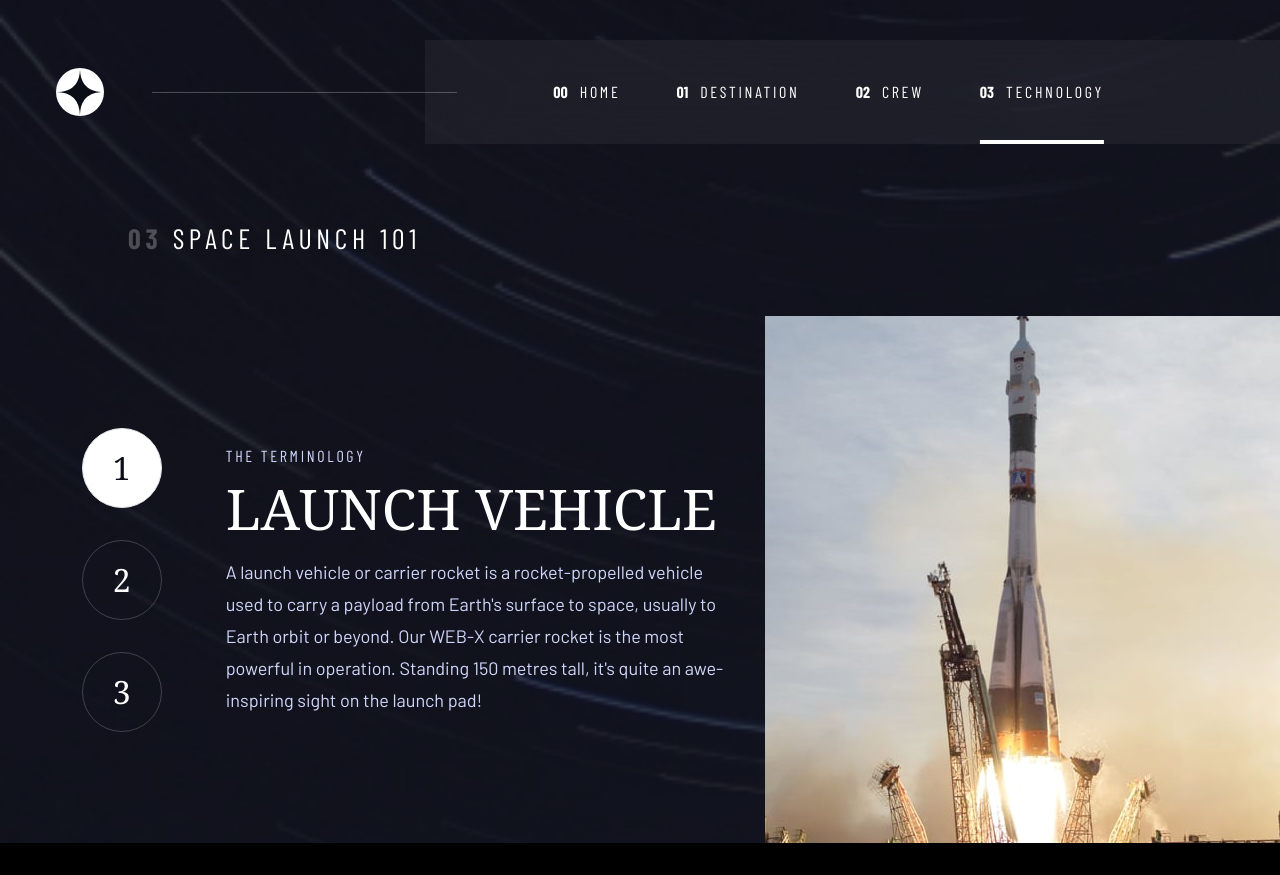
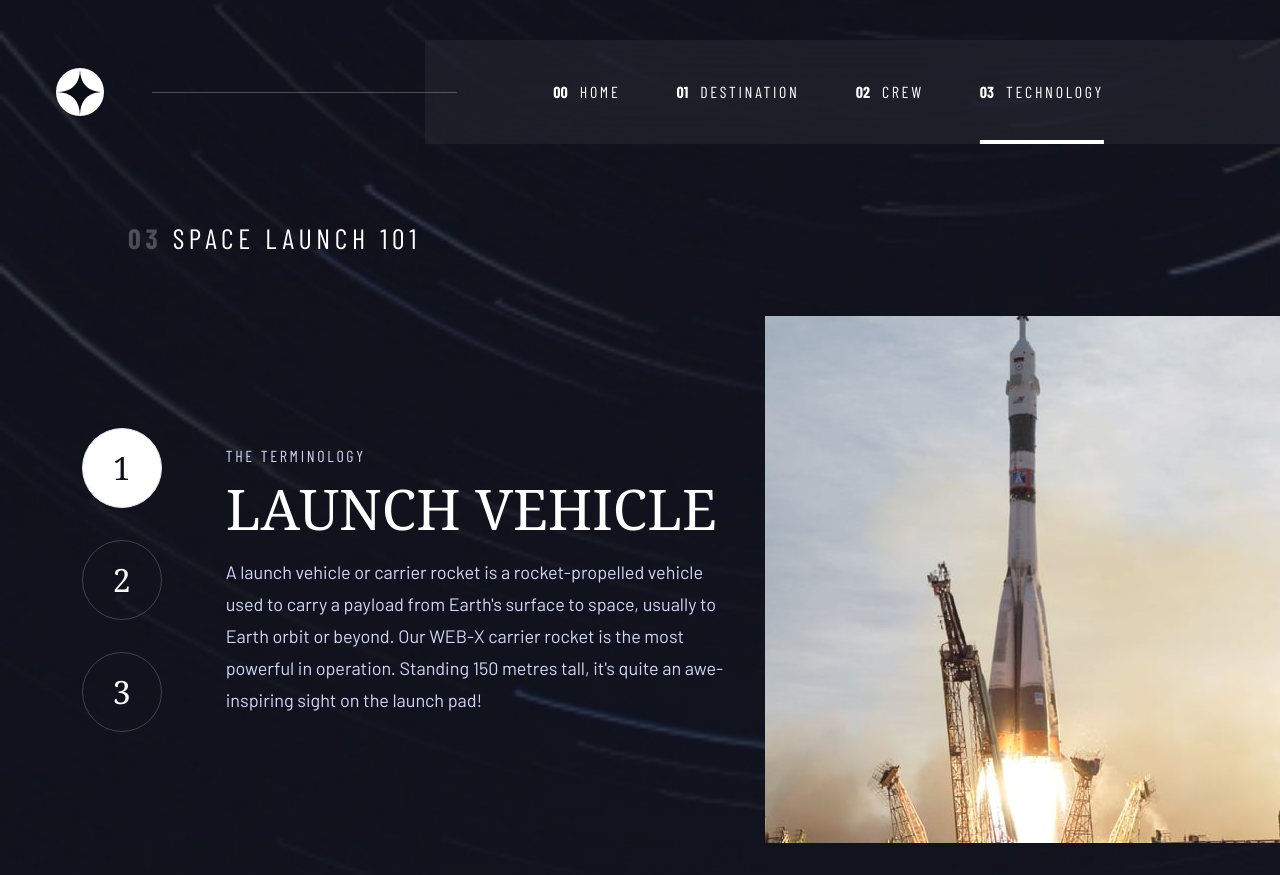
Before and after one commit to FESTUSNIX/space-tourism-frontend-mentor, a React (Create React App) app: page /technology in a window 1280 px wide. Before the commit the page ends 843 px from the top, so only its background shows below. Built offline with nearby package versions, Linux system fonts and the light colour scheme; a web font is replaced by a local one.

Commit message:
Added slider component

```diff
--- /dev/null
+++ b/src/components/MotionSlider.tsx
@@ -0,0 +1,85 @@
+import { motion, AnimatePresence, useMotionValue } from 'framer-motion'
+import usePrevious from '../hooks/usePrevious'
+import useResponsive from '../hooks/useResponsive'
+
+type VariantProps = {
+	prevPage: number
+	page: number
+	vertical: boolean
+}
+
+type Props = {
+	children: React.ReactNode
+	page: number
+	setPage: React.Dispatch<React.SetStateAction<number>>
+	className: string
+	dataLength: number
+	vertical?: boolean
+}
+
+const variants = {
+	initialState: ({ prevPage, page, vertical }: VariantProps) => {
+		const direction = vertical ? { y: prevPage > page ? '-80%' : '80%' } : { x: prevPage > page ? '-80%' : '80%' }
+
+		return {
+			...direction,
+			transition: { duration: 0.5, ease: 'easeInOut' }
+		}
+	},
+	animateState: ({ vertical }: VariantProps) => {
+		const direction = vertical ? { y: 0 } : { x: 0 }
+
+		return {
+			...direction
+		}
+	},
+	exitState: ({ prevPage, page, vertical }: VariantProps) => {
+		const direction = vertical ? { y: prevPage > page ? '100%' : '-100%' } : { x: prevPage > page ? '100%' : '-100%' }
+
+		return {
+			...direction,
+			transition: { ease: 'easeInOut' }
+		}
+	}
+}
+
+export const MotionSlider = ({ children, page, setPage, className, vertical, dataLength }: Props) => {
+	const { isMD } = useResponsive()
+
+	const prevPage = usePrevious(page)
+
+	const motionVal = useMotionValue(0)
+
+	const dragDistance = isMD ? 150 : 100
+
+	const handleDrag = () => {
+		if (motionVal.get() > dragDistance) {
+			if (page === 0) return setPage(dataLength - 1)
+			setPage(page - 1)
+		}
+		if (motionVal.get() < -dragDistance) {
+			if (page === dataLength - 1) return setPage(0)
+			setPage(page + 1)
+		}
+	}
+
+	return (
+		<AnimatePresence mode='wait' initial={false} custom={{ prevPage, page, vertical }}>
+			<motion.div
+				key={page}
+				variants={variants}
+				initial='initialState'
+				animate='animateState'
+				exit='exitState'
+				custom={{ prevPage, page, vertical }}
+				drag={vertical ? 'y' : 'x'}
+				dragConstraints={vertical ? { top: 0, bottom: 0 } : { left: 0, right: 0 }}
+				dragTransition={{ bounceStiffness: 600, bounceDamping: 16 }}
+				style={vertical ? { y: motionVal } : { x: motionVal }}
+				onDragEnd={() => handleDrag()}
+				className={className}>
+				{children}
+			</motion.div>
+		</AnimatePresence>
+	)
+}
--- a/src/components/index.ts
+++ b/src/components/index.ts
@@ -1,2 +1,3 @@
 export { Navbar } from './Navbar'
 export { PageTitle } from './PageTitle'
+export { MotionSlider } from './MotionSlider'
--- a/src/pages/Crew.tsx
+++ b/src/pages/Crew.tsx
@@ -1,21 +1,26 @@
 import { useState } from 'react'
-import { PageTitle } from '../components'
+import { MotionSlider, PageTitle } from '../components'
 import { data } from '../data/data'
 
 export const Crew = () => {
-	const [currentPage, setCurrentPage] = useState<number>(0)
+	const [page, setPage] = useState(0)
 
-	const crew = data.crew[currentPage]
+	const crew = data.crew[page]
 
 	return (
 		<div className='crew flex grow flex-col items-center'>
 			<PageTitle pageNumber={2}>meet your crew</PageTitle>
 
-			<div className='wrapper flex w-full grow flex-col items-center md:flex-col-reverse xl:flex-row-reverse xl:items-end xl:justify-between xl:gap-12'>
+			<MotionSlider
+				page={page}
+				setPage={setPage}
+				dataLength={data.crew.length}
+				className='wrapper flex w-full grow cursor-grab flex-col items-center md:flex-col-reverse xl:flex-row-reverse xl:items-end xl:justify-between xl:gap-12'>
 				<div className='relative flex w-full border-white/20 max-md:mb-8 max-md:border-b md:mt-auto md:h-0 md:max-w-xl md:grow xl:h-auto xl:w-auto xl:shrink-0 xl:grow'>
 					<img
 						src={crew.images.webp}
 						alt=''
+						draggable='false'
 						className='mx-auto max-md:w-1/2 xl:absolute xl:bottom-0 xl:left-1/2 xl:max-w-3xl xl:-translate-x-1/2'
 					/>
 				</div>
@@ -26,9 +31,9 @@ export const Crew = () => {
 							<span
 								key={index}
 								className={`cursor-pointer rounded-full p-1.5 lg:p-2 ${
-									currentPage === index ? 'bg-white' : 'bg-white/20 duration-300 hover:bg-white/50'
+									page === index ? 'bg-white' : 'bg-white/20 duration-300 hover:bg-white/50'
 								}`}
-								onClick={() => setCurrentPage(index)}></span>
+								onClick={() => setPage(index)}></span>
 						))}
 					</div>
 
@@ -45,7 +50,7 @@ export const Crew = () => {
 						</div>
 					</div>
 				</div>
-			</div>
+			</MotionSlider>
 		</div>
 	)
 }
--- a/src/pages/Destinations.tsx
+++ b/src/pages/Destinations.tsx
@@ -1,84 +1,25 @@
-import { useEffect, useRef, useState } from 'react'
-import { PageTitle } from '../components'
+import { useState } from 'react'
+import { MotionSlider, PageTitle } from '../components'
 import { data } from '../data/data'
-import { motion, AnimatePresence, useMotionValue, useTransform } from 'framer-motion'
-import usePrevious from '../hooks/usePrevious'
-import useResponsive from '../hooks/useResponsive'
-
-const variants = {
-	initialState: ({ prevPage, page }: { prevPage: number; page: number }) => {
-		return {
-			x: prevPage > page ? '-100%' : '100%',
-			transition: { duration: 0.5, ease: 'easeInOut' }
-		}
-	},
-	animateState: {
-		x: 0
-	},
-	exitState: ({ prevPage, page }: { prevPage: number; page: number }) => {
-		return {
-			x: prevPage > page ? '100%' : '-100%',
-			transition: { ease: 'easeInOut' }
-		}
-	}
-}
 
 export const Destinations = () => {
-	const { isMD } = useResponsive()
-
 	const [page, setPage] = useState(0)
-	const prevPage = usePrevious(page)
 
 	const destinations = data.destinations[page]
-
-	const x = useMotionValue(0)
-	const dragDistance = isMD ? 150 : 100
-
-	const circlePathRight = useTransform(x, [-dragDistance, -50, 0, dragDistance], [1, 0, 0, 0])
-	// const circleOpacityRight = useTransform(x, [-dragDistance, -50, 0, dragDistance], [1, 0, 0, 0])
-
-	const circlePathLeft = useTransform(x, [-dragDistance, 0, 50, dragDistance], [0, 0, 0, 1])
-	// const circleOpacityLeft = useTransform(x, [-dragDistance, 0, 50, dragDistance], [0, 0, 0, 1])
-
-	// const draggable = useRef<HTMLDivElement>(null)
-
-	const handleDrag = () => {
-		circlePathLeft.set(0)
-
-		if (x.get() > dragDistance) {
-			if (page === 0) return setPage(data.destinations.length - 1)
-			setPage(page - 1)
-		}
-		if (x.get() < -dragDistance) {
-			if (page === data.destinations.length - 1) return setPage(0)
-			setPage(page + 1)
-		}
-	}
-
 	return (
 		<div className='destinations flex flex-col items-center'>
 			<PageTitle pageNumber={1}>pick your destination</PageTitle>
 
-			<AnimatePresence mode='wait' initial={false} custom={{ prevPage, page }}>
-				<motion.div
-					key={page}
-					variants={variants}
-					initial='initialState'
-					animate='animateState'
-					exit='exitState'
-					custom={{ prevPage, page }}
-					drag='x'
-					dragConstraints={{ left: 0, right: 0 }}
-					dragTransition={{ bounceStiffness: 600, bounceDamping: 16 }}
-					style={{ x }}
-					onDragEnd={() => handleDrag()}
-					// ref={draggable}
+			<MotionSlider
+				page={page}
+				setPage={setPage}
+				dataLength={data.destinations.length}
 				className='wrapper flex w-full cursor-grab flex-col items-center lg:flex-row lg:items-end lg:justify-center lg:gap-20 xl:gap-32 xl:px-24'>
 				<img
 					src={destinations.images.webp}
 					alt=''
 					draggable='false'
-						className='mb-8 w-1/2 max-w-md grow select-none md:max-lg:w-80'
+					className='mb-8 w-1/2 max-w-md grow md:max-lg:w-80'
 				/>
 
 				<div className='flex flex-col items-center lg:items-start'>
@@ -116,36 +57,7 @@ export const Destinations = () => {
 						</div>
 					</div>
 				</div>
-
-					<svg
-						xmlns='http://www.w3.org/2000/svg'
-						viewBox='0 0 24 24'
-						fill='none'
-						stroke='currentColor'
-						strokeWidth='0.5'
-						strokeLinecap='square'
-						strokeLinejoin='miter'
-						className='feather feather-arrow-left-circle fixed left-0 top-1/2 h-12 w-12 -translate-y-1/2 -translate-x-full md:h-16 md:w-16'>
-						<motion.circle cx='12' cy='12' r='10' style={{ pathLength: circlePathLeft }}></motion.circle>
-						<motion.polyline points='12 8 8 12 12 16' style={{ pathLength: circlePathLeft }}></motion.polyline>
-						<motion.line x1='16' y1='12' x2='8' y2='12' style={{ pathLength: circlePathLeft }}></motion.line>
-					</svg>
-
-					<svg
-						xmlns='http://www.w3.org/2000/svg'
-						viewBox='0 0 24 24'
-						fill='none'
-						stroke='currentColor'
-						strokeWidth='0.5'
-						strokeLinecap='square'
-						strokeLinejoin='miter'
-						className='feather feather-arrow-right-circle fixed right-0 top-1/2 h-12 w-12 -translate-y-1/2 translate-x-full md:h-16 md:w-16'>
-						<motion.circle cx='12' cy='12' r='10' style={{ pathLength: circlePathRight }}></motion.circle>
-						<motion.polyline points='12 16 16 12 12 8' style={{ pathLength: circlePathRight }}></motion.polyline>
-						<motion.line x1='8' y1='12' x2='16' y2='12' style={{ pathLength: circlePathRight }}></motion.line>
-					</svg>
-				</motion.div>
-			</AnimatePresence>
+			</MotionSlider>
 		</div>
 	)
 }
--- a/src/pages/Technology.tsx
+++ b/src/pages/Technology.tsx
@@ -1,20 +1,32 @@
 import { useState } from 'react'
-import { PageTitle } from '../components'
+import { MotionSlider, PageTitle } from '../components'
 import { data } from '../data/data'
 import useResponsive from '../hooks/useResponsive'
 
 export const Technology = () => {
 	const { isLG } = useResponsive()
-	const [currentPage, setCurrentPage] = useState<number>(0)
-	const technology = data.technology[currentPage]
+
+	const [page, setPage] = useState(0)
+
+	const technology = data.technology[page]
 
 	return (
-		<div className='technology flex grow flex-col items-center'>
+		<div className='technology mb-8 flex grow flex-col items-center'>
 			<PageTitle pageNumber={3}>space launch 101</PageTitle>
 
-			<div className='2xl:wrapper flex w-full grow flex-col items-center lg:flex-row-reverse lg:gap-12'>
+			<MotionSlider
+				page={page}
+				setPage={setPage}
+				vertical={isLG}
+				dataLength={data.technology.length}
+				className='2xl:wrapper flex w-full grow cursor-grab flex-col items-center lg:flex-row-reverse lg:gap-12'>
 				<div className='w-full xl:w-auto xl:shrink-0 xl:grow 2xl:shadow-lg'>
-					<img src={isLG ? technology.images.portrait : technology.images.landscape} alt='' className='w-full' />
+					<img
+						src={isLG ? technology?.images.portrait : technology?.images.landscape}
+						alt=''
+						className='w-full'
+						draggable='false'
+					/>
 				</div>
 
 				<div className='wrapper flex flex-col items-center lg:ml-20 lg:max-xl:items-start xl:ml-32 xl:flex-row xl:gap-16 2xl:ml-0'>
@@ -23,9 +35,9 @@ export const Technology = () => {
 							<span
 								key={index}
 								className={`grid h-10 w-10 cursor-pointer place-items-center rounded-full border font-serif md:h-[60px] md:w-[60px] md:text-2xl lg:h-20 lg:w-20 lg:text-[32px] ${
-									currentPage === index ? 'bg-white text-dark' : 'border-white/20 duration-300 hover:border-white'
+									page === index ? 'bg-white text-dark' : 'border-white/20 duration-300 hover:border-white'
 								}`}
-								onClick={() => setCurrentPage(index)}>
+								onClick={() => setPage(index)}>
 								{index + 1}
 							</span>
 						))}
@@ -45,7 +57,7 @@ export const Technology = () => {
 						</p>
 					</div>
 				</div>
-			</div>
+			</MotionSlider>
 		</div>
 	)
 }
```
Lines whose indentation alone changed are shown as unchanged.
